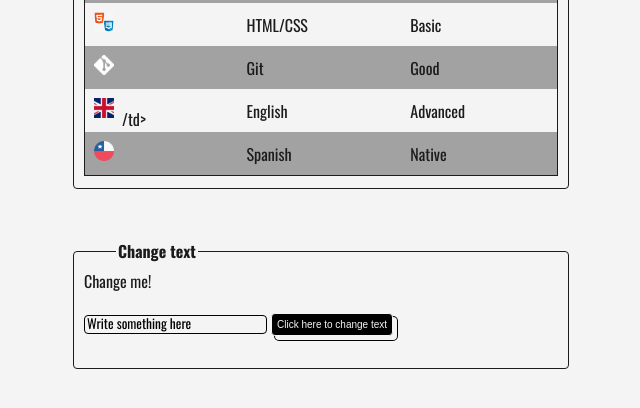
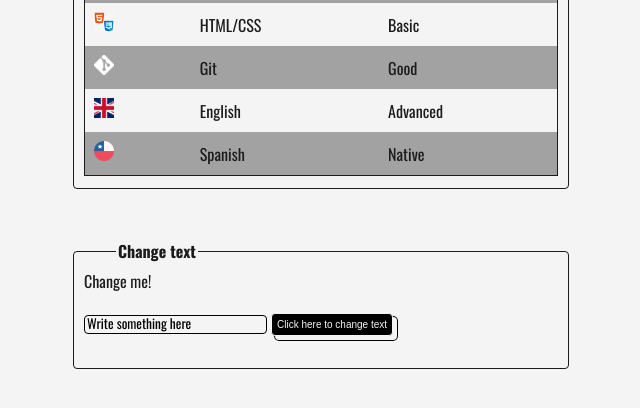
Before and after one commit to RenatoAguirre/RenatoAguirre.github.io, a plain HTML site: page index.html in a window 1280 px wide. Shown: the part 460-868 px from the top of the page, without its empty margins (319-959 px from the left). Drawn offline with nearby package versions, Linux system fonts and the light colour scheme.

Commit message:
fix/fixed text in enlgish logo section

```diff
--- a/index.html
+++ b/index.html
@@ -93,7 +93,7 @@
             <td>Good</td>
           </tr>
           <tr>
-            <td><img class="logo" src="./assets/uk.png" />/td></td>
+            <td><img class="logo" src="./assets/uk.png" /></td>
             <td>English</td>
             <td>Advanced</td>
           </tr>
```
